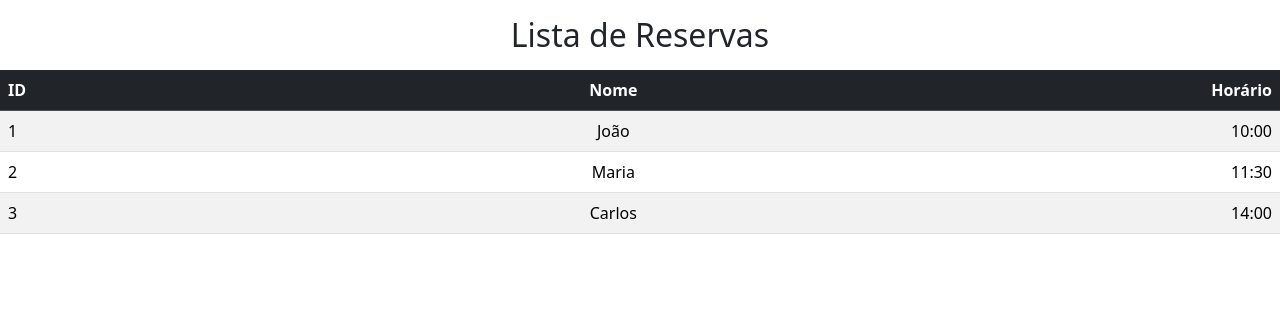
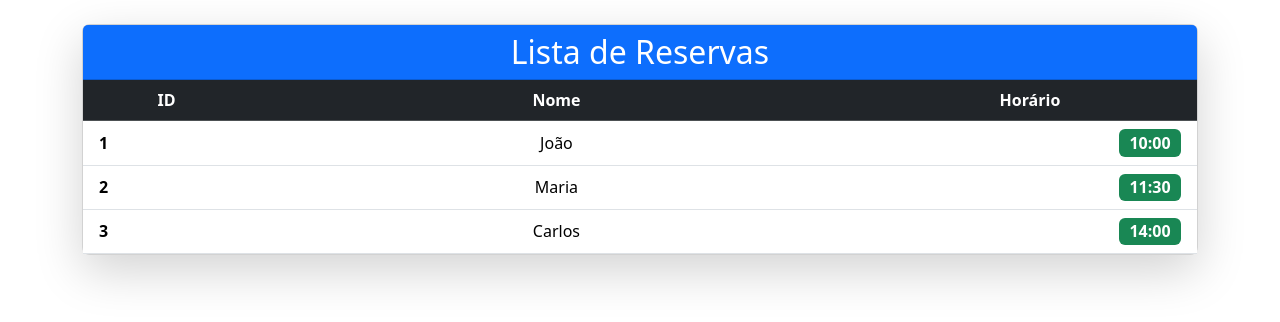
Before and after one commit to RicardoMachadoOFC/desenvolvimento-web-2025, an Angular app in the folder Front/Reserva/: page /lista-reserva in a window 1280 px wide. Shown: the top 322 px of the page. Built offline with nearby package versions, Linux system fonts and the light colour scheme.

Commit message:
criação do service

```diff
--- a/Front/Reserva/src/app/components/lista-reserva/lista-reserva.component.html
+++ b/Front/Reserva/src/app/components/lista-reserva/lista-reserva.component.html
@@ -1,18 +1,27 @@
-<h2 class="text-center my-3">Lista de Reservas</h2>
-
-<table class="table table-striped">
+<div class="container my-4">
+  <div class="card shadow-lg rounded-3">
+    <div class="card-header bg-primary text-white text-center">
+      <h2 class="mb-0"> Lista de Reservas</h2>
+    </div>
+    <div class="card-body p-0">
+      <table class="table table-hover mb-0 align-middle text-center">
         <thead class="table-dark">
           <tr>
-      <th class="text-start" style="width: 16%;">ID</th>
-      <th class="text-center" style="width: 60%;">Nome</th>
-      <th class="text-end" style="width: 20%;">Horário</th>
+            <th scope="col" style="width: 15%;">ID</th>
+            <th scope="col" style="width: 55%;">Nome</th>
+            <th scope="col" style="width: 30%;">Horário</th>
           </tr>
         </thead>
         <tbody>
           <tr *ngFor="let reserva of reserva">
-      <td class="text-start">{{ reserva.id }}</td>
-      <td class="text-center">{{ reserva.nome }}</td>
-      <td class="text-end">{{ reserva.horario }}</td>
+            <td class="fw-bold text-start ps-3">{{ reserva.id }}</td>
+            <td>{{ reserva.nome }}</td>
+            <td class="text-end pe-3">
+              <span class="badge bg-success fs-6">{{ reserva.horario }}</span>
+            </td>
           </tr>
         </tbody>
       </table>
+    </div>
+  </div>
+</div>
```
Also changed, not shown: Front/Reserva/src/app/reserva.service.ts (added, +9 -0 lines), 1 other file (tests, documents, lock files or other folders). Lines whose indentation alone changed are shown as unchanged.
